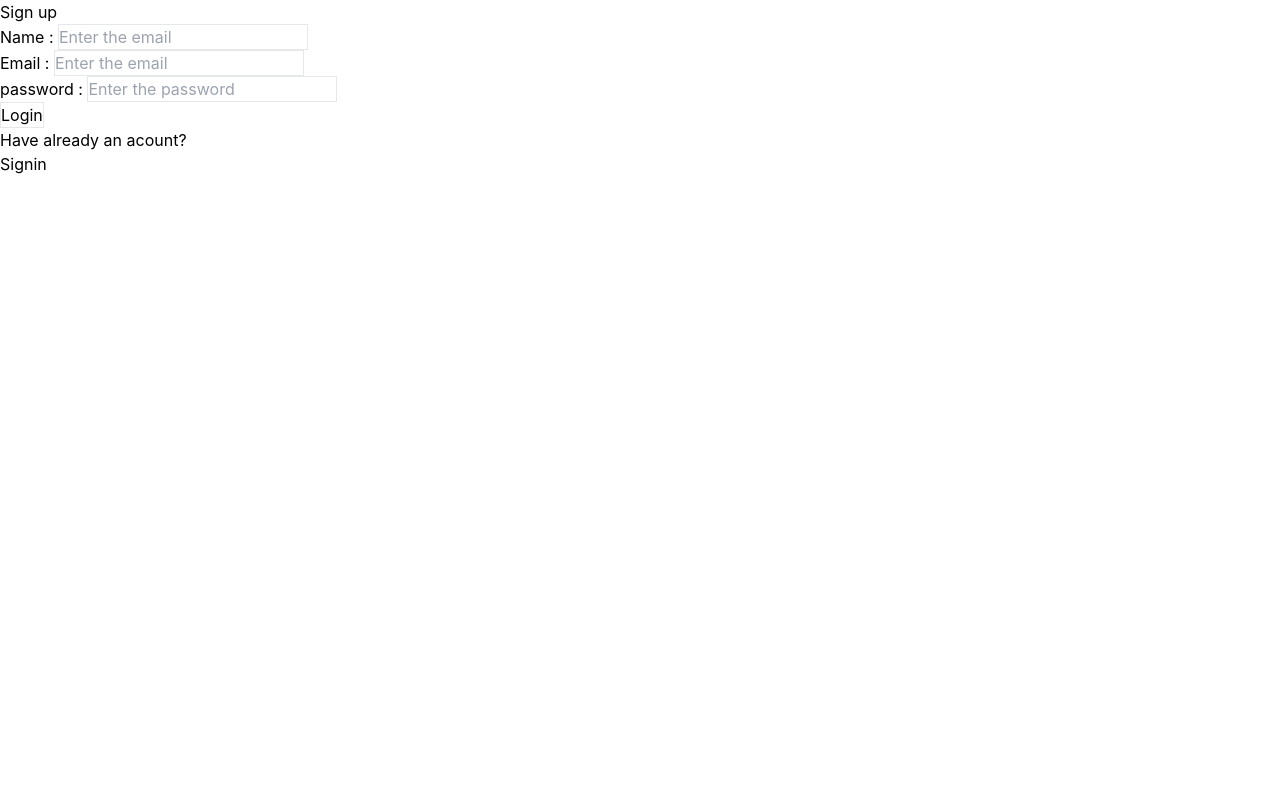
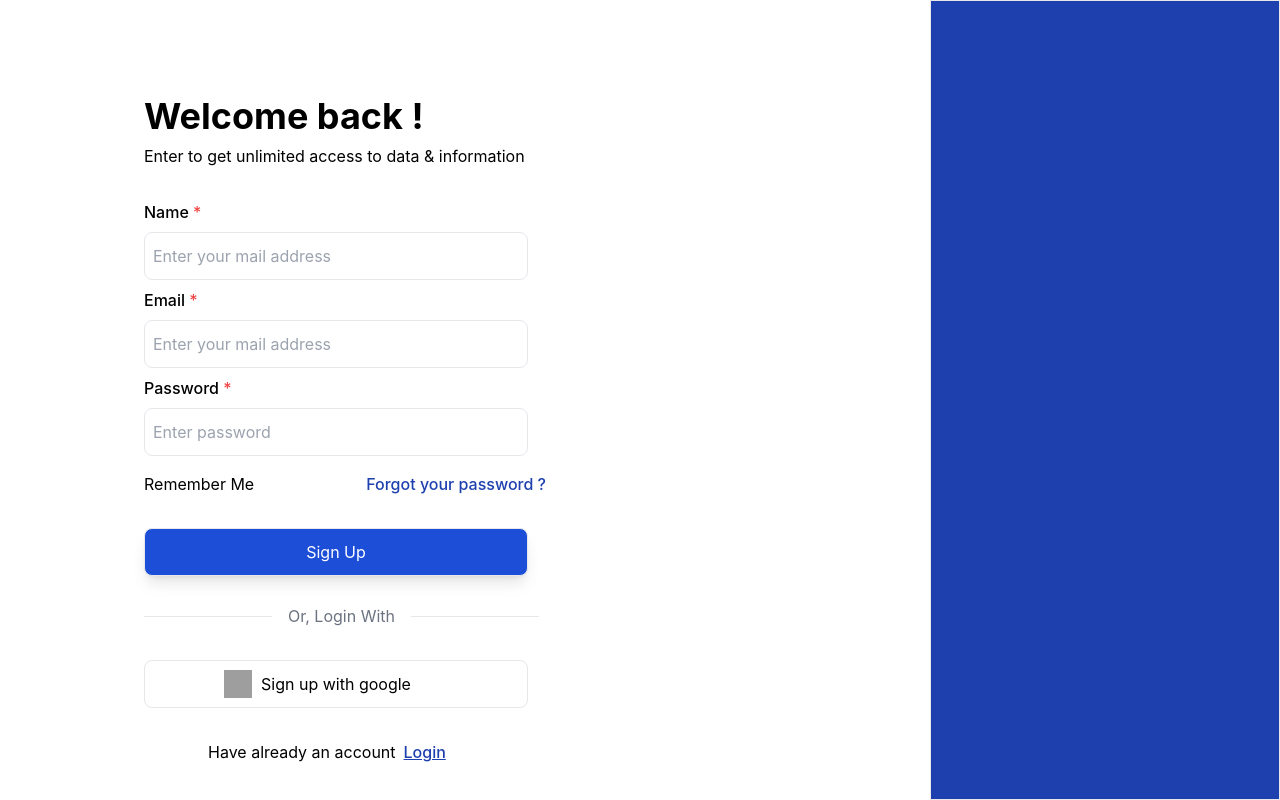
Before and after one commit to jubairskv/signup, a React (Create React App) app: page /signup in a window 1280 px wide. Built offline with nearby package versions, Linux system fonts and the light colour scheme; grey boxes are pictures that could not be loaded.

Commit message:
Signup page using localstorage and create browser router

```diff
--- a/src/Components/SignIn.js
+++ b/src/Components/SignIn.js
@@ -79,6 +79,11 @@ const SignIn = () => {
                 Login
               </button>
             </div>
+            <div className="flex">
+              <hr className="w-32 mt-10" />
+              <span className="mx-4 mt-7 text-nowrap text-gray-500">Or, Login With</span>
+              <hr className="w-32 mt-10 " />
+            </div>
 
             <div className="mt-8 flex items-center">
               <img
--- a/src/Components/SignUp.js
+++ b/src/Components/SignUp.js
@@ -17,63 +17,112 @@ const Signup = () => {
   };
 
   return (
+    <div className="flex flex-row">
+      <div className="pl-36 pt-24">
         <div>
-      <h1>Sign up</h1>
+          <h1 className="font-bold text-4xl">Welcome back !</h1>
+          <p className="pt-2">
+            Enter to get unlimited access to data & information
+          </p>
+        </div>
+        <div className="pt-8">
           <form onSubmit={handleSubmit}>
-        <div>
-          <label>Name : </label>
+            <div className="flex flex-col">
+              <label className="pr-36 font-medium text-base">
+                Name <span class="text-red-500">*</span>{" "}
+              </label>
               <input
                 type="text"
                 name="name"
                 value={input.name}
-            placeholder="Enter the email"
+                placeholder="Enter your mail address"
                 onChange={(e) =>
                   setInput({ ...input, [e.target.name]: e.target.value })
                 }
-            className="border"
+                className="border rounded-lg w-96 h-12 p-2 mt-2"
               />
             </div>
-        <div>
-          <label>Email : </label>
+            <div className="flex flex-col pt-2">
+              <label className="pr-36 font-medium text-base">
+                Email <span class="text-red-500">*</span>{" "}
+              </label>
               <input
                 type="text"
                 name="email"
                 value={input.email}
-            placeholder="Enter the email"
+                placeholder="Enter your mail address"
                 onChange={(e) =>
                   setInput({ ...input, [e.target.name]: e.target.value })
                 }
-            className="border"
+                className="border rounded-lg w-96 h-12 p-2 mt-2"
               />
             </div>
-        <div>
-          <label>password : </label>
+            <div className="flex flex-col pt-2">
+              <label className="pr-28 font-medium text-base">
+                Password <span class="text-red-500">*</span>
+              </label>
               <input
                 type="text"
                 name="password"
                 value={input.password}
-            placeholder="Enter the password"
+                placeholder="Enter password"
                 onChange={(e) =>
                   setInput({ ...input, [e.target.name]: e.target.value })
                 }
-            className="border"
+                className="border rounded-lg  w-96 h-12 p-2 mt-2"
               />
             </div>
-        <div>
-          <button type="submit" className="border">
-            Login
+            <div className="flex gap-28 mt-4 text-nowrap">
+              <p>Remember Me</p>
+              <Link
+                className="flex text-blue-800 font-medium"
+                to="/forgotpassword"
+              >
+                Forgot your password ?
+              </Link>
+            </div>
+            <div className="mt-8">
+              <button
+                type="submit"
+                className="border bg-blue-700 rounded-lg shadow-lg w-96 h-12 text-white"
+              >
+                Sign Up
               </button>
             </div>
-        <div>
-          <p>
-            Have already an acount?
-            <Link to="/">
-              <h6>Signin</h6>
+            <div className="flex">
+              <hr className="w-32 mt-10" />
+              <span className="mx-4 mt-7 text-nowrap text-gray-500">
+                Or, Login With
+              </span>
+              <hr className="w-32 mt-10 " />
+            </div>
+
+            <div className="mt-8 flex items-center">
+              <img
+                src="https://img.icons8.com/?size=100&id=17949&format=png&color=000000"
+                alt="icon"
+                className="w-7 h-7 absolute ml-20"
+              />
+              <button
+                type="submit"
+                className="border bg-white rounded-lg  w-96 h-12 text-black"
+              >
+                Sign up with google
+              </button>
+            </div>
+            <div className="ml-16 mt-8 text-nowrap">
+              <p className="flex gap-2 ">
+                Have already an account
+                <Link to="/signup">
+                  <h6 className="underline text-blue-800 font-medium">Login</h6>
                 </Link>
               </p>
             </div>
           </form>
         </div>
+      </div>
+      <div className="bg-blue-800 border w-screen h-svh ml-96"></div>
+    </div>
   );
 };
 
```
Lines whose indentation alone changed are shown as unchanged.
